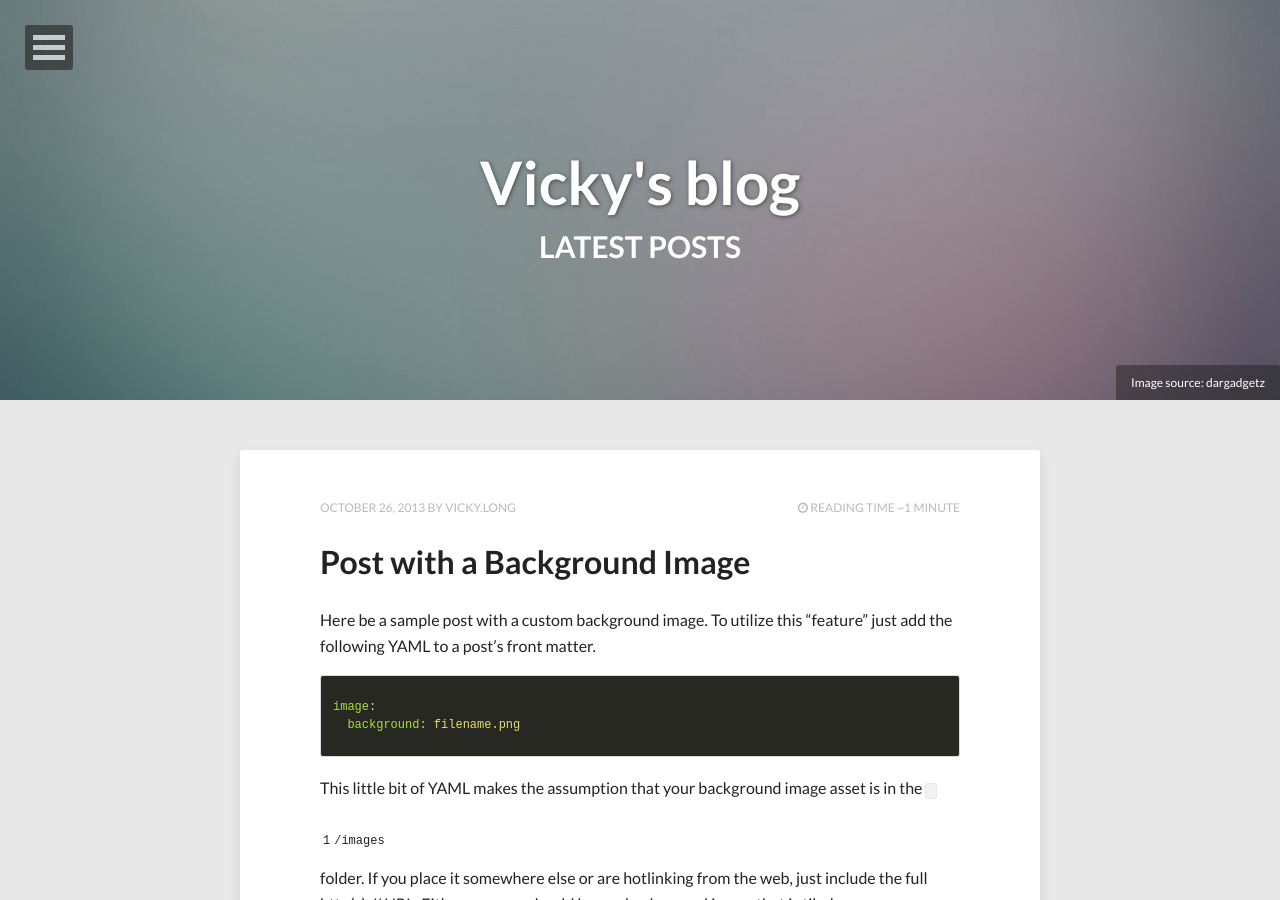
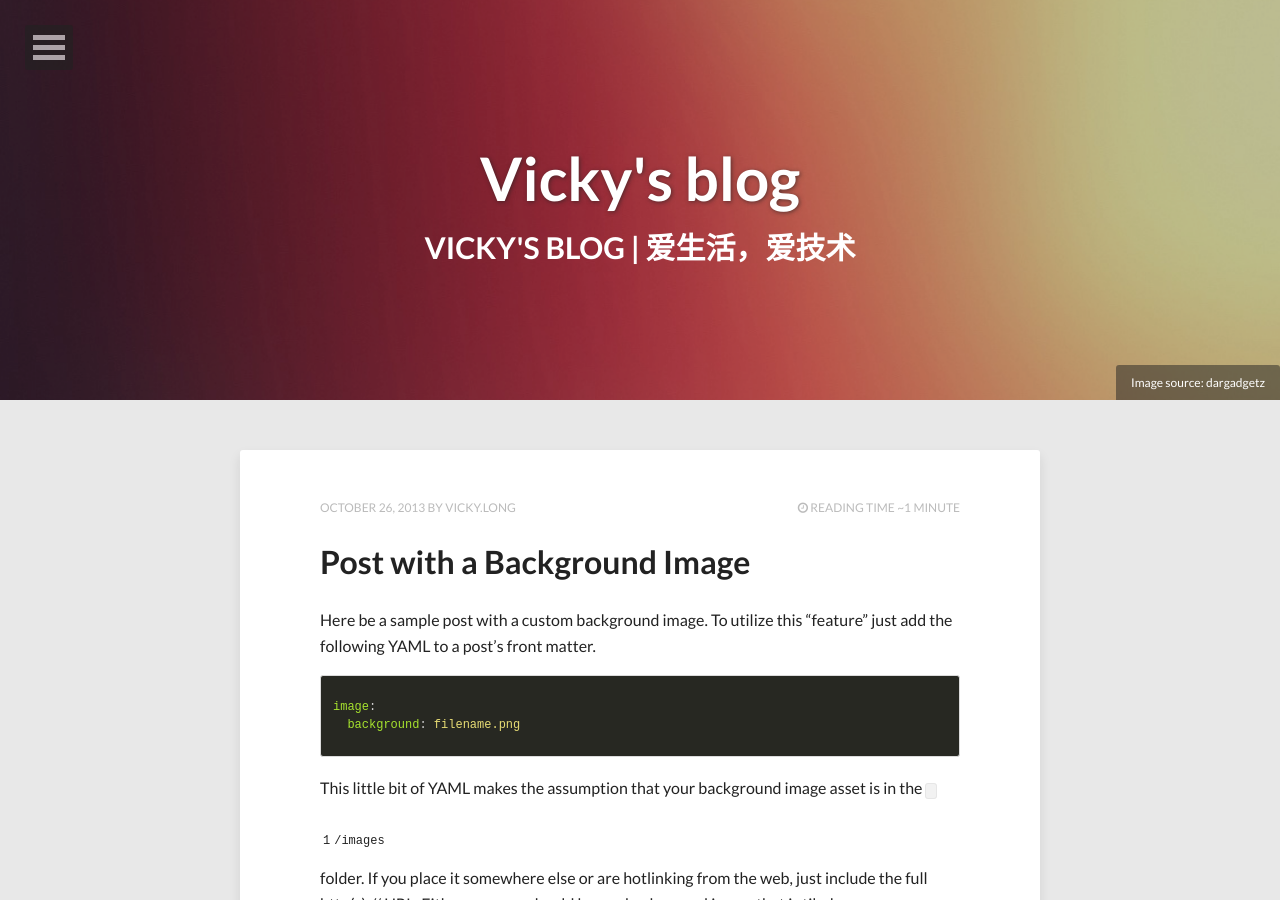
Before and after one commit to 0ovickyo0/0ovickyo0.github.io, a Jekyll site: the page built from index.html, in a window 1280 px wide and 900 px high. Built offline with Jekyll 4.4.1, drawn with Linux system fonts in a browser that asks for light colours; nearby versions of some CDN libraries; the list of posts is cut into pages by our own code.

Commit message:
个性化设置，配置自己的信息

```diff
--- a/index.html
+++ b/index.html
@@ -1,11 +1,11 @@
 ---
 layout: post-index
-title: Latest Posts
-description: "Describe this nonsense."
-tags: [Jekyll, theme, themes, responsive, blog, modern]
+title: Vicky's blog | 爱生活，爱技术
+description: "Vicky 的技术blog，分享自己的技术心得，在程序媛的路上，越走越远。"
+tags: [vicky, blog, web前端, java, JavaScript]
 comments: false
 image:
-  feature: abstract-1.jpg
+  feature: abstract-2.jpg
   credit: dargadgetz
   creditlink: http://www.dargadgetz.com/ios-7-abstract-wallpaper-pack-for-iphone-5-and-ipod-touch-retina/
 ---
@@ -14,7 +14,7 @@
 <article class="hentry">
   <header>
     <div class="entry-meta">
-      <span class="entry-date date published updated"><time datetime="{{ post.date | date_to_xmlschema }}"><a href="{{ site.url }}{{ post.url }}">{{ post.date | date: "%B %d, %Y" }}</a></time></span><span class="author vcard"><span class="fn"><a href="{{ site.url }}/about/" title="About {{ site.owner.name }}">{{ site.owner.name }}</a></span></span>{% if site.disqus_shortname and post.comments %}&nbsp; &bull; &nbsp;<span class="entry-comments"><a href="{{ site.url }}{{ post.url }}#disqus_thread">Comment</a></span>{% endif %}
+      <span class="entry-date date published updated"><time datetime="{{ post.date | date_to_xmlschema }}"><a href="{{ site.url }}{{ post.url }}">{{ post.date | date: "%B %d, %Y" }}</a></time></span><span class="author vcard"><span class="fn"><a href="{{ site.url }}/about/" title="About {{ site.owner.name }}">{{ site.owner.name }}</a></span></span>{% if site.disqus_shortname and post.comments %}&nbsp; &b ull; &nbsp;<span class="entry-comments"><a href="{{ site.url }}{{ post.url }}#disqus_thread">Comment</a></span>{% endif %}
       {% if site.reading_time %}
       <span class="entry-reading-time pull-right">
         <i class="fa fa-clock-o"></i>
@@ -30,7 +30,12 @@
     {% endif %}
   </header>
   <div class="entry-content">
-    {{ post.content }}
+      {% if post.content contains '<!--more-->' %}
+      {{ post.content | split:'<!--more-->' | first %}}
+      <p><a class="btn btn-info" style="float:right;" href="{{ post.url }}">Read more</a></p>
+      {% else %}
+      {{ post.content }}
+      {% endif %}
   </div><!-- /.entry-content -->
 </article><!-- /.hentry -->
 {% endfor %}
```
